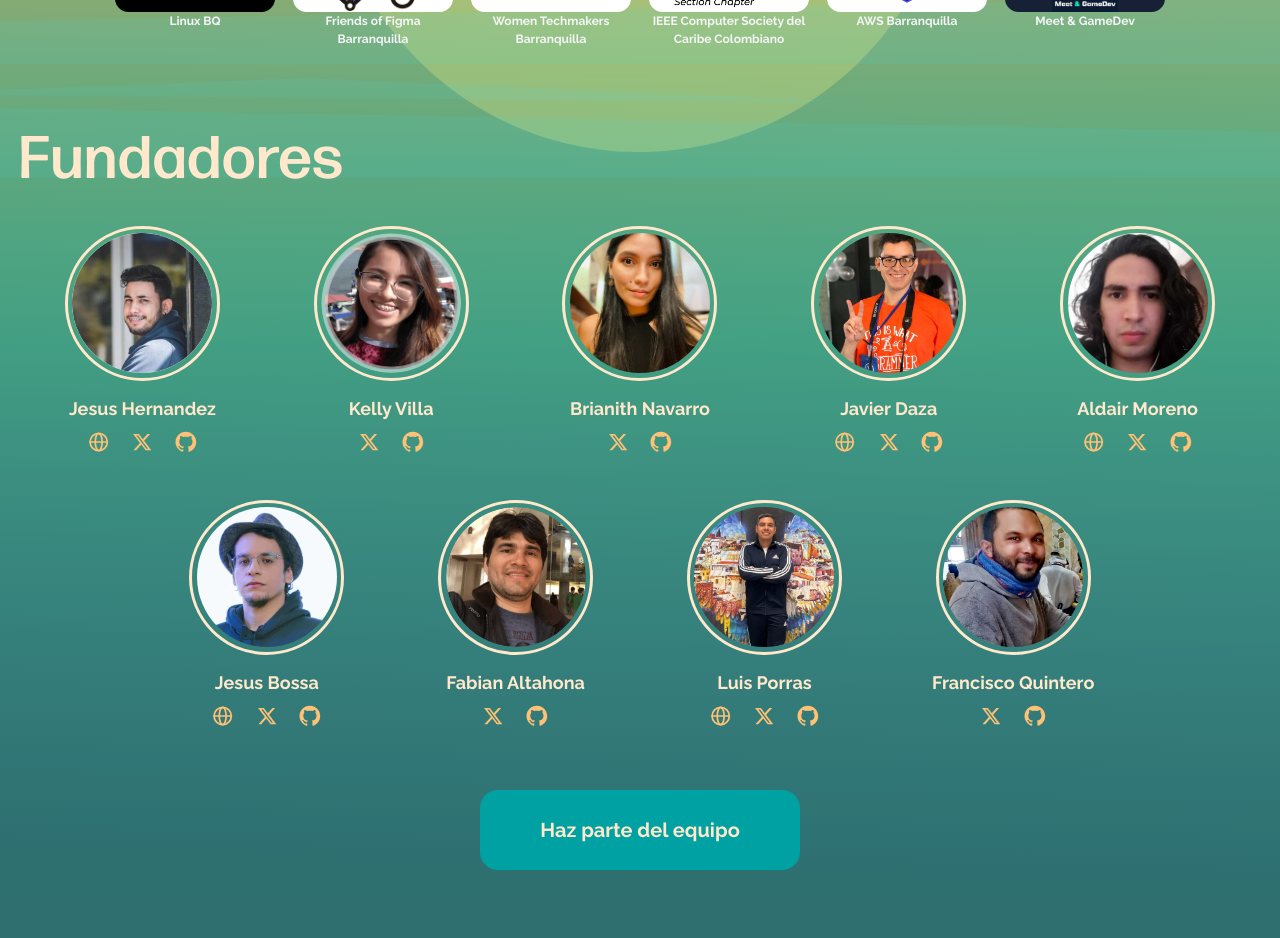
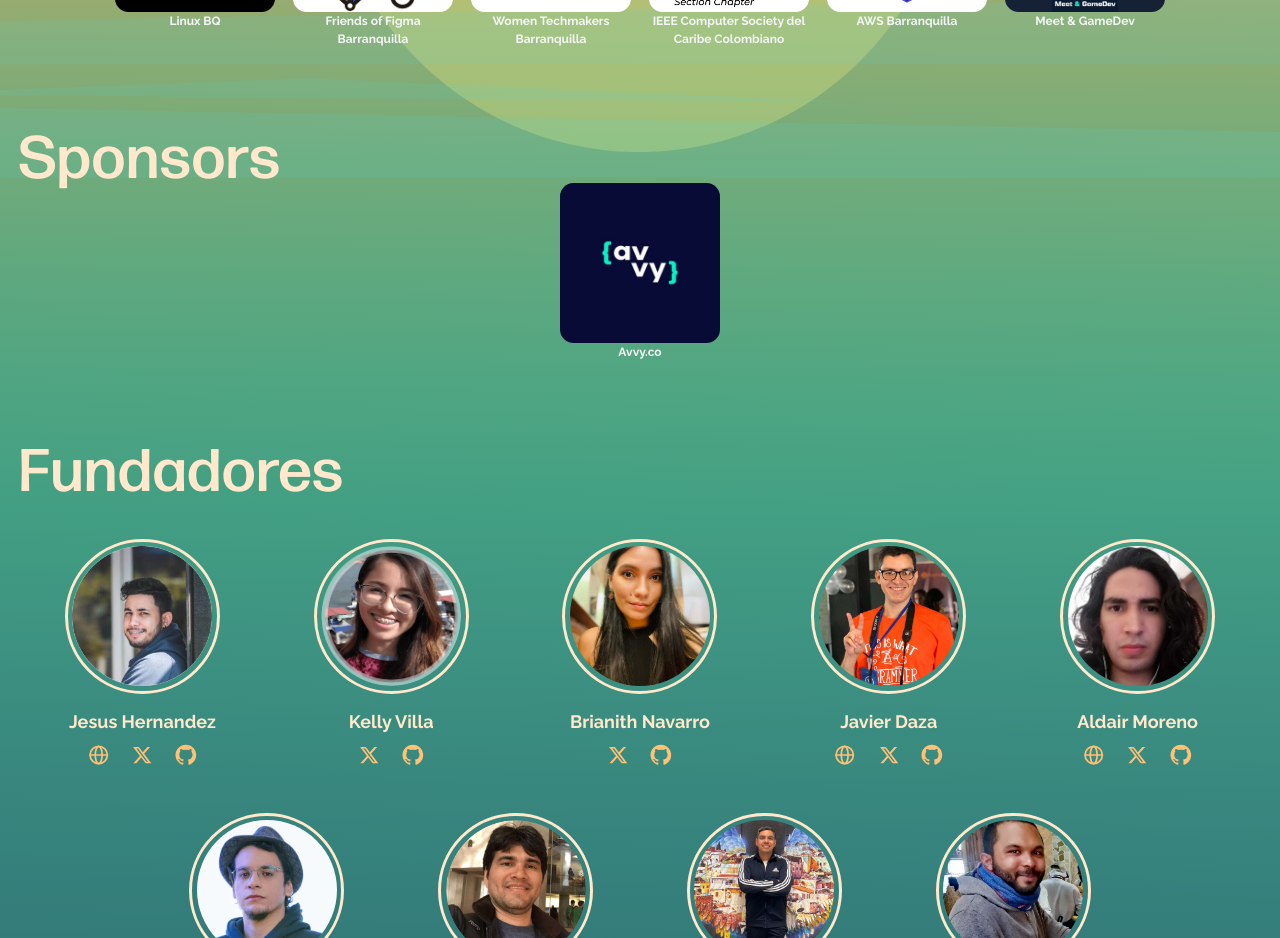
Before and after one commit to Caribe-Dev/caribe-page, a Next.js app: page / in a window 1280 px wide. Shown: the part 1020-1958 px from the top of the page. Built offline with nearby package versions, Linux system fonts and the light colour scheme; no server answers.

Commit message:
add section sponsors

```diff
--- /dev/null
+++ b/all-sponsors.json
@@ -0,0 +1,10 @@
+{
+  "sponsors": [
+    {
+      "name": "Avvy.co",
+      "logo": "/images/sponsors/avvy-logo.png",
+      "website": "https://www.avvy.co/?utm_source=webcaribedev&utm_medium=cpc&utm_campaign=hacktoberfest",
+      "background": "#080B36"
+    }
+  ]
+}
--- /dev/null
+++ b/src/components/Sponsors/index.js
@@ -0,0 +1,29 @@
+import classNames from 'classnames'
+import Image from 'next/image'
+import Link from 'next/link'
+
+export function Sponsors({ website, name, logo, background, className }) {
+  return (
+    <Link className='flex justify-start flex-col items-center w-[160px] z-10' href={website}
+      target='_blank'>
+      <div
+        key={website}
+        style={{ 'backgroundColor': background || '#002F34' }}
+        className={
+          classNames(
+            'relative flex items-center justify-around rounded-xl text-center flex-col w-[160px] h-[160px]',
+            className
+          )
+        }
+      >
+        <Image
+          className='object-contain px-4'
+          src={logo}
+          alt={`${name} logo`}
+          fill
+        />
+      </div>
+      <span className='text-white font-bold text-[12px] text-center'>{name}</span>
+    </Link>
+  )
+}
--- a/src/pages/index.js
+++ b/src/pages/index.js
@@ -9,16 +9,19 @@ import { Avatar } from "@/components/Avatar";
 import allSocialMedia from '@/all-social-media'
 import allCommunities from "@/all-communities";
 import allOrganizers from "@/all-organizers";
+import allSponsors from "@/all-sponsors";
 
 import ReflectedSunImage from "../../public/images/reflected-sun.svg";
 import ReflectedClouldsImage from "../../public/images/reflected-cloulds.svg";
 import GreenBlockImage from "../../public/images/green-block.svg";
 
 import { getEventsFromCalendar } from '@/utils/google-calendar'
+import { Sponsors } from "@/components/Sponsors";
 
 const { communities } = allCommunities;
 const { organizers } = allOrganizers;
-const { social } = allSocialMedia
+const { social } = allSocialMedia;
+const { sponsors } = allSponsors;
 
 const DOMAIN = process.env.NEXT_PUBLIC_DOMAIN;
 
@@ -60,6 +63,12 @@ const home = ({ events }) => {
         <Layout className='relative md:pt-16'>
           <section className="flex flex-wrap justify-center gap-4 pt-6 md:pt-0">
             {communities.map((comunity) => <Community key={comunity.website} {...comunity} />)}
+          </section>
+          <h2 id='organizers' className='text-[35px] md:text-[60px] mt-20 text-tertiary'>
+            Sponsors
+          </h2>
+          <section className="flex flex-wrap justify-center gap-4 pt-6 md:pt-0">
+            {sponsors.map((sponsor) => <Sponsors key={sponsor.website} {...sponsor} />)}
           </section>
           <h2 id='organizers' className='text-[35px] md:text-[60px] mt-20 text-tertiary'>
             Fundadores
```
Also changed, not shown: jsconfig.json (+18 -5 lines), public/images/sponsors/avvy-logo.png (added).
